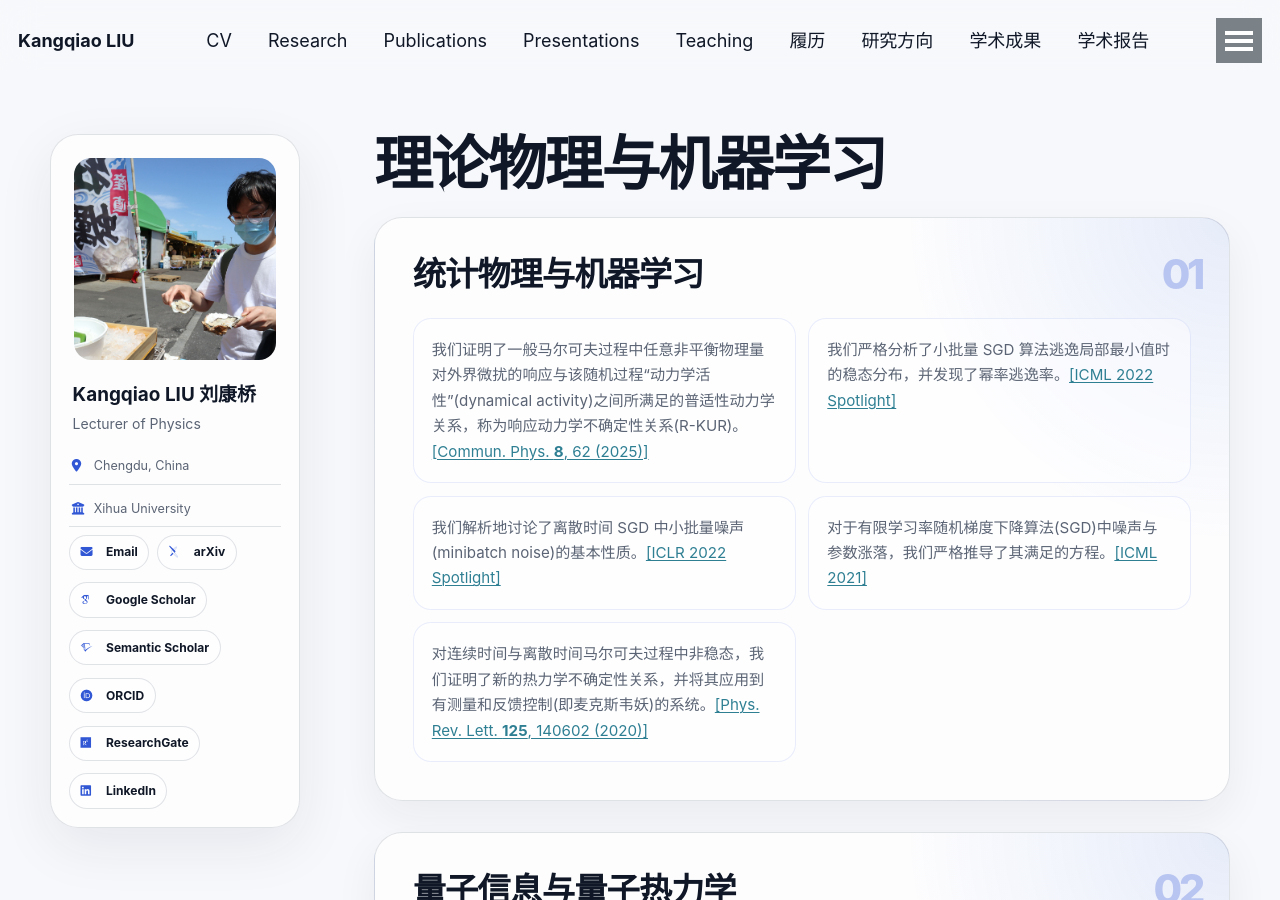
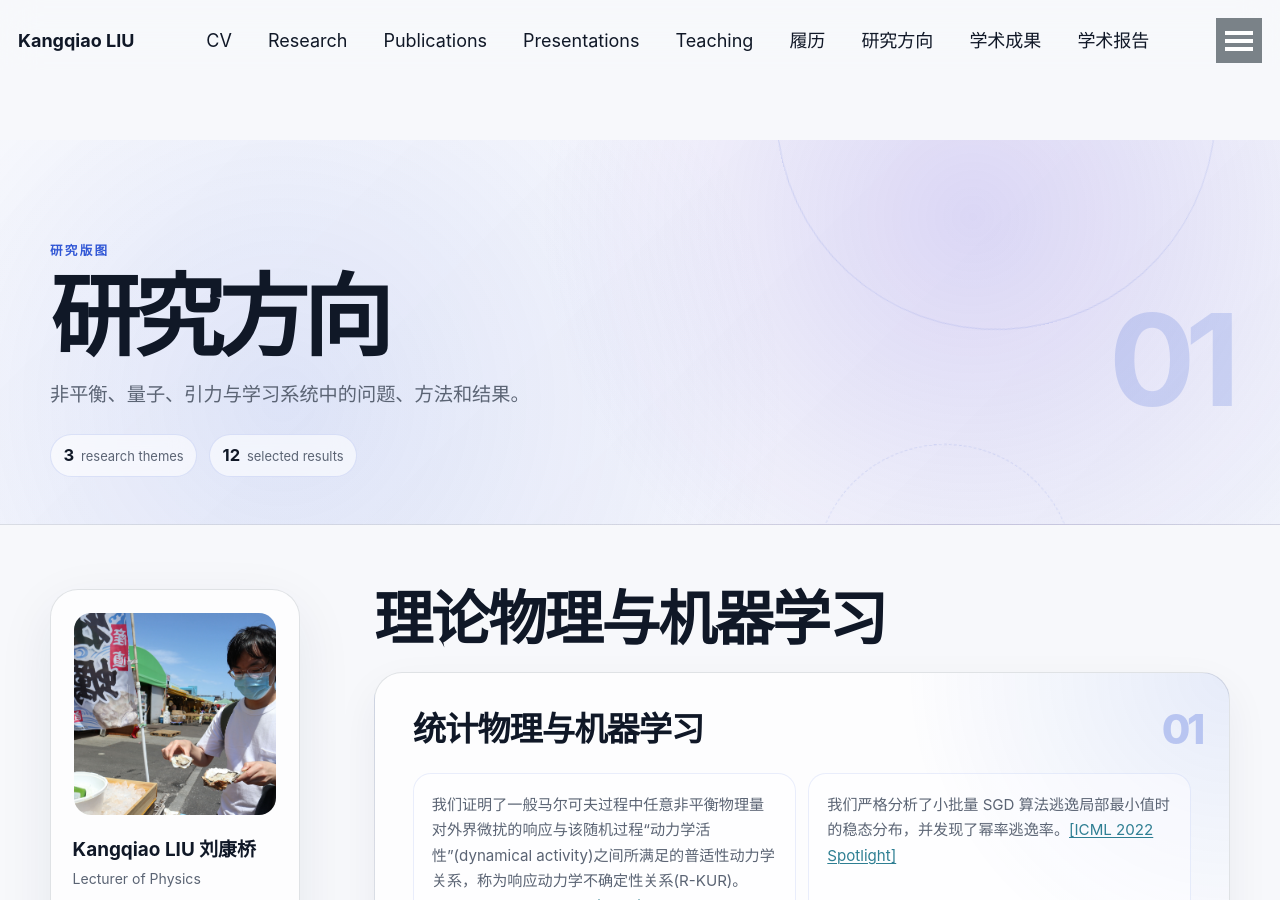
Before and after one commit to KangqiaoLiu/KangqiaoLiu.github.io, a Jekyll site: the page built from _pages/research_zh.md, in a window 1280 px wide and 900 px high. Built offline with Jekyll 4.4.1, drawn with Linux system fonts in a browser that asks for light colours; some web fonts are replaced; some of the changed lines change nothing that is shown.

Commit message:
Build modern subpage heroes and content shell

```diff
--- a/_layouts/archive.html
+++ b/_layouts/archive.html
@@ -1,6 +1,51 @@
 ---
 layout: default
 ---
+
+{% assign subpage_code = "00" %}
+{% assign subpage_label = "Academic profile" %}
+{% assign subpage_description = "Research, publications, academic experience, presentations, and teaching." %}
+
+{% if page.url contains '/research' %}
+  {% assign subpage_code = "01" %}
+  {% assign subpage_label = "Research landscape" %}
+  {% assign subpage_description = "Questions, methods, and results across nonequilibrium, quantum, gravitational, and learning systems." %}
+{% elsif page.url contains '/publications' %}
+  {% assign subpage_code = "02" %}
+  {% assign subpage_label = "Research output" %}
+  {% assign subpage_description = "Peer-reviewed articles, preprints, full-text PDFs, and supplementary materials." %}
+{% elsif page.url contains '/cv' %}
+  {% assign subpage_code = "03" %}
+  {% assign subpage_label = "Academic trajectory" %}
+  {% assign subpage_description = "Appointments, education, grants, awards, and professional service." %}
+{% elsif page.url contains '/talks' %}
+  {% assign subpage_code = "04" %}
+  {% assign subpage_label = "Presentations and seminars" %}
+  {% assign subpage_description = "Conference talks, invited seminars, and research exchanges." %}
+{% elsif page.url contains '/teaching' %}
+  {% assign subpage_code = "05" %}
+  {% assign subpage_label = "Teaching and supervision" %}
+  {% assign subpage_description = "Courses, student supervision, and teaching experience." %}
+{% endif %}
+
+{% if page.url contains '_zh' %}
+  {% if page.url contains '/research' %}
+    {% assign subpage_label = "研究版图" %}
+    {% assign subpage_description = "非平衡、量子、引力与学习系统中的问题、方法和结果。" %}
+  {% elsif page.url contains '/publications' %}
+    {% assign subpage_label = "学术成果" %}
+    {% assign subpage_description = "同行评审论文、预印本、全文 PDF 与补充材料。" %}
+  {% elsif page.url contains '/cv' %}
+    {% assign subpage_label = "学术经历" %}
+    {% assign subpage_description = "任职、教育、项目、奖励与学术服务。" %}
+  {% elsif page.url contains '/talks' %}
+    {% assign subpage_label = "报告与交流" %}
+    {% assign subpage_description = "会议报告、邀请报告与学术交流。" %}
+  {% elsif page.url contains '/teaching' %}
+    {% assign subpage_label = "教学与指导" %}
+    {% assign subpage_description = "课程教学、学生指导与助教经历。" %}
+  {% endif %}
+{% endif %}
 
 {% if page.header.overlay_color or page.header.overlay_image or page.header.image %}
   {% include page__hero.html %}
@@ -12,6 +57,18 @@
   {% endunless %}
 {% endif %}
 
+<section class="subpage-hero" aria-labelledby="subpage-title">
+  <div class="subpage-hero__inner">
+    <div>
+      <p class="subpage-hero__eyebrow">{{ subpage_label }}</p>
+      <h1 class="subpage-hero__title" id="subpage-title">{{ page.title }}</h1>
+      <p class="subpage-hero__description">{{ subpage_description }}</p>
+      <div class="subpage-metrics" id="subpage-metrics" aria-label="Page summary"></div>
+    </div>
+    <span class="subpage-hero__code" aria-hidden="true">{{ subpage_code }}</span>
+  </div>
+</section>
+
 <div id="main" role="main">
   {% include sidebar.html %}
 
```
